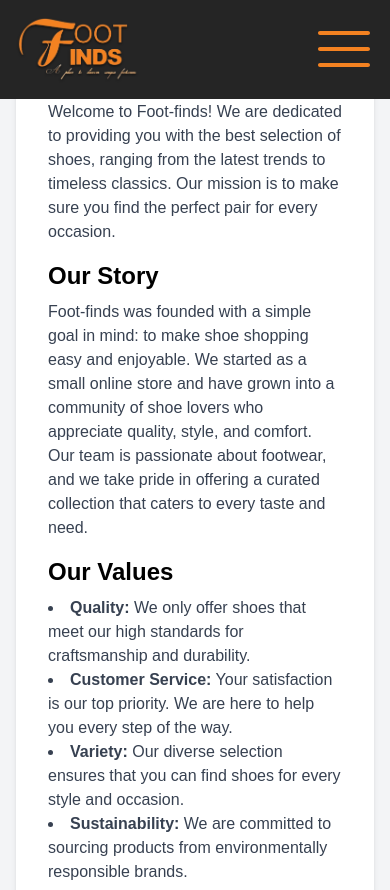
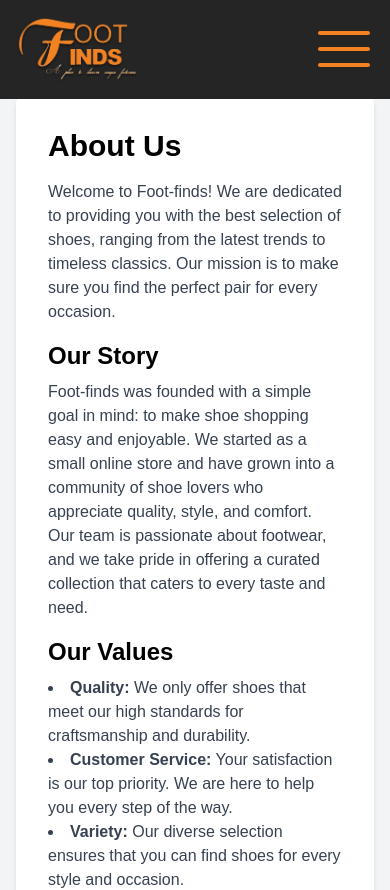
Before and after one commit to TaiwoSoftware/footfind, a React (Vite) app: page /about in a window 390 px wide. Shown: the top 890 px of the page. Built offline with nearby package versions, Linux system fonts and the light colour scheme; a web font is replaced by a local one.

Commit message:
made all responsive

```diff
--- a/src/components/AboutComponents/About.tsx
+++ b/src/components/AboutComponents/About.tsx
@@ -7,7 +7,7 @@ const AboutUs = () => {
         <AboutHeader />
       </div>
       <div className="bg-gray-100 min-h-screen font-customNunito p-4">
-        <div className="container mx-auto bg-white shadow-md rounded-lg p-8">
+        <div className="container mx-auto mt-20 bg-white shadow-md rounded-lg p-8">
           <h1 className="text-3xl font-bold mb-4">About Us</h1>
           <p className="text-gray-700 mb-4">
             Welcome to Foot-finds! We are dedicated to providing you with the best selection of shoes, ranging from the latest trends to timeless classics. Our mission is to make sure you find the perfect pair for every occasion.
--- a/src/components/ContactComponent/Contact.tsx
+++ b/src/components/ContactComponent/Contact.tsx
@@ -17,7 +17,7 @@ export const Contact: React.FC = () => {
       </div>
 
       <div className="bg-gray-100 py-16 font-customNunito">
-        <div className="max-w-6xl mx-auto px-8">
+        <div className="max-w-6xl mx-auto mt-20 px-8">
           {/* Contact Us Header */}
           <h1 className="text-center text-4xl font-extrabold mb-8">
             Contact Us
```
